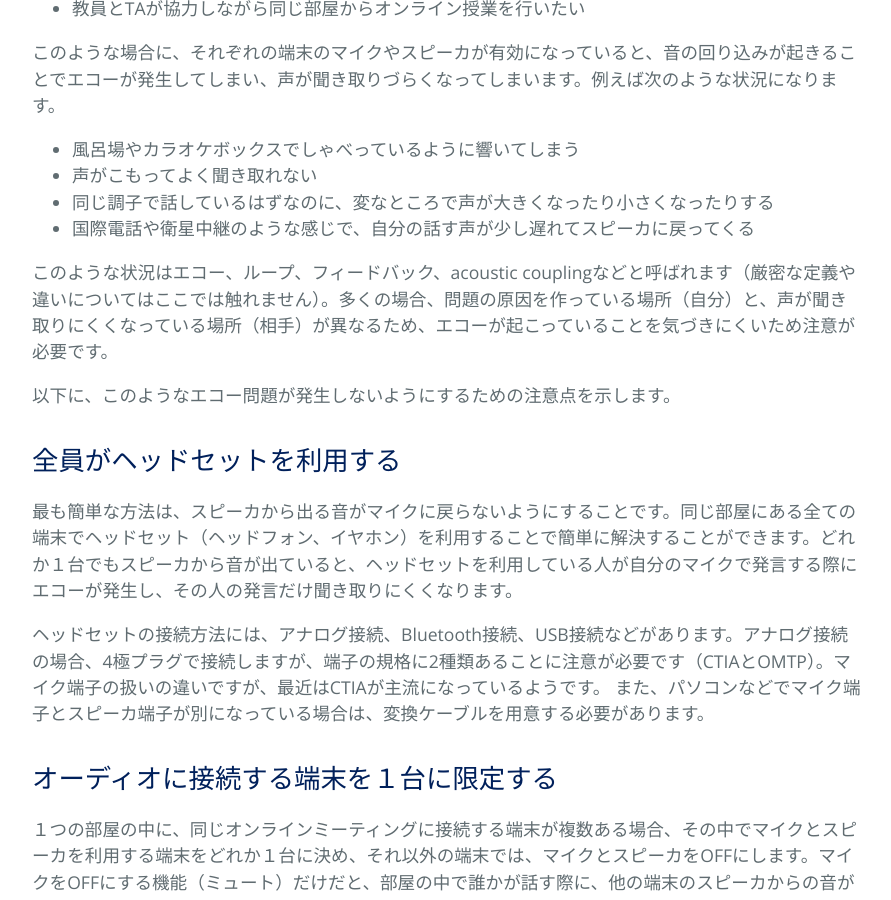
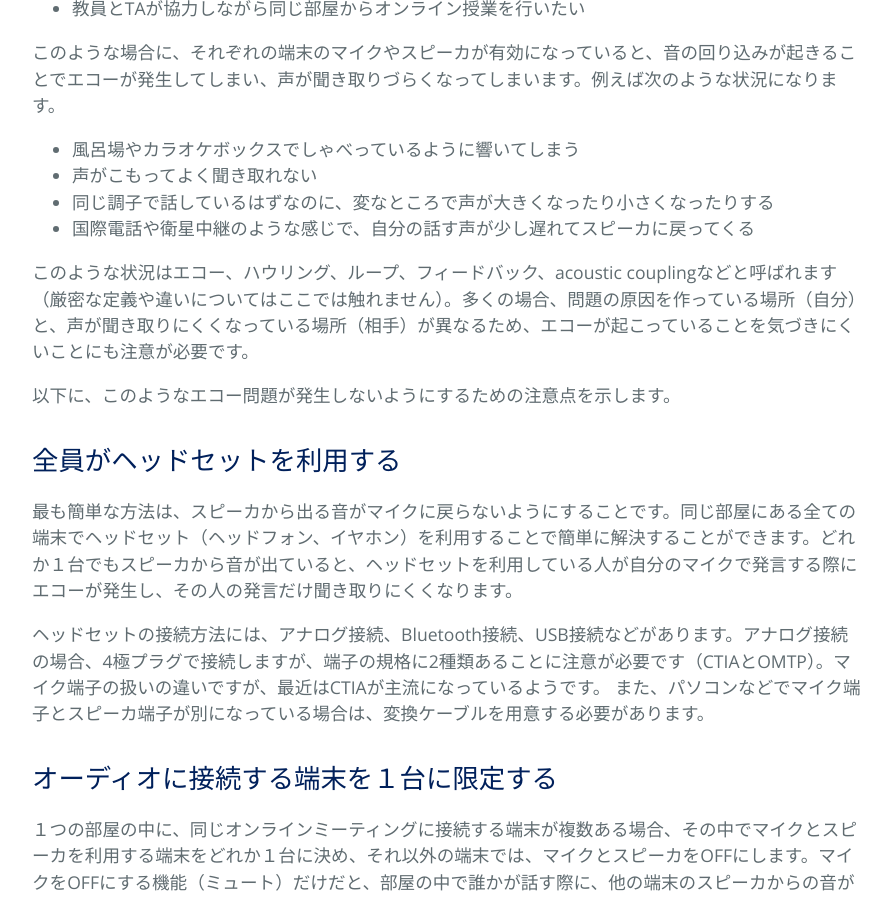
Before and after one commit to kyoto-u/online-edu, a Jekyll site: the page built from zoom-audio-echo.md, in a window 1280 px wide and 900 px high, scrolled down 787 px. Shown: the whole window, without its empty margins (192-1083 px from the left). Built offline with Jekyll 4.4.1, drawn with Linux system fonts in a browser that asks for light colours; our own code applies the rules of GitHub Pages for plain Markdown files.

Commit message:
Update zoom-audio-echo.md

```diff
--- a/zoom-audio-echo.md
+++ b/zoom-audio-echo.md
@@ -16,7 +16,7 @@
 - 同じ調子で話しているはずなのに、変なところで声が大きくなったり小さくなったりする
 - 国際電話や衛星中継のような感じで、自分の話す声が少し遅れてスピーカに戻ってくる
 
-このような状況はエコー、ループ、フィードバック、acoustic couplingなどと呼ばれます（厳密な定義や違いについてはここでは触れません）。多くの場合、問題の原因を作っている場所（自分）と、声が聞き取りにくくなっている場所（相手）が異なるため、エコーが起こっていることを気づきにくいため注意が必要です。
+このような状況はエコー、ハウリング、ループ、フィードバック、acoustic couplingなどと呼ばれます（厳密な定義や違いについてはここでは触れません）。多くの場合、問題の原因を作っている場所（自分）と、声が聞き取りにくくなっている場所（相手）が異なるため、エコーが起こっていることを気づきにくいことにも注意が必要です。
 
 以下に、このようなエコー問題が発生しないようにするための注意点を示します。
 
```
